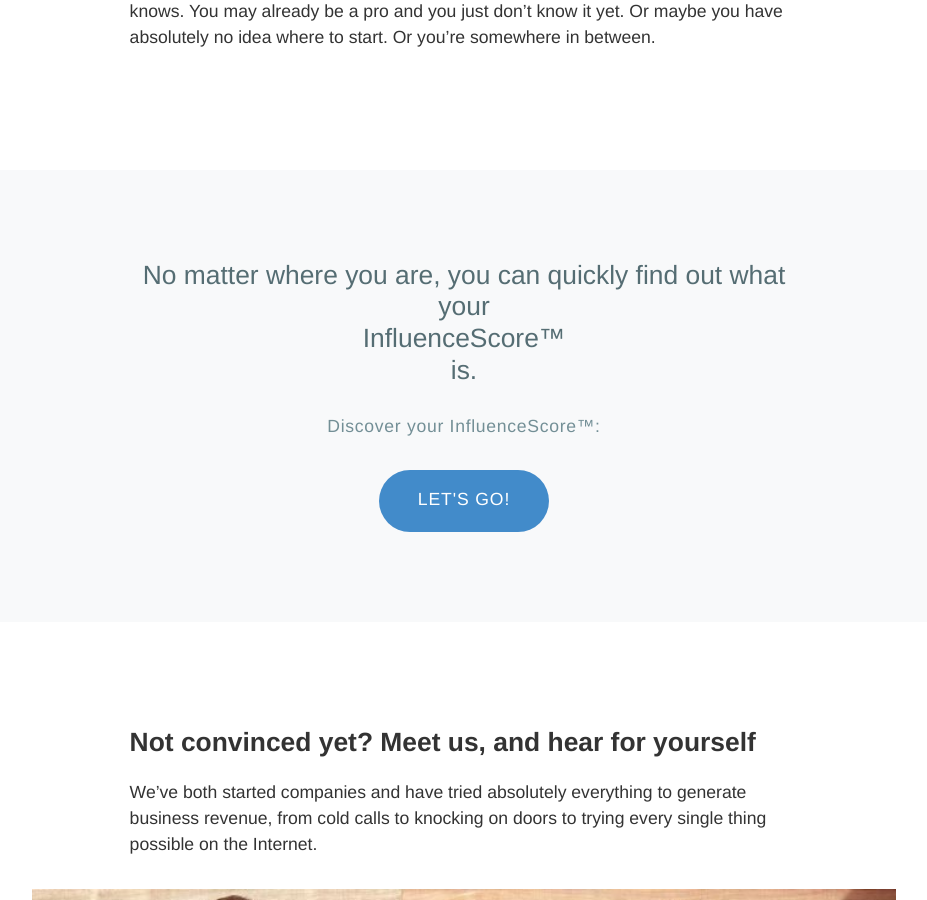
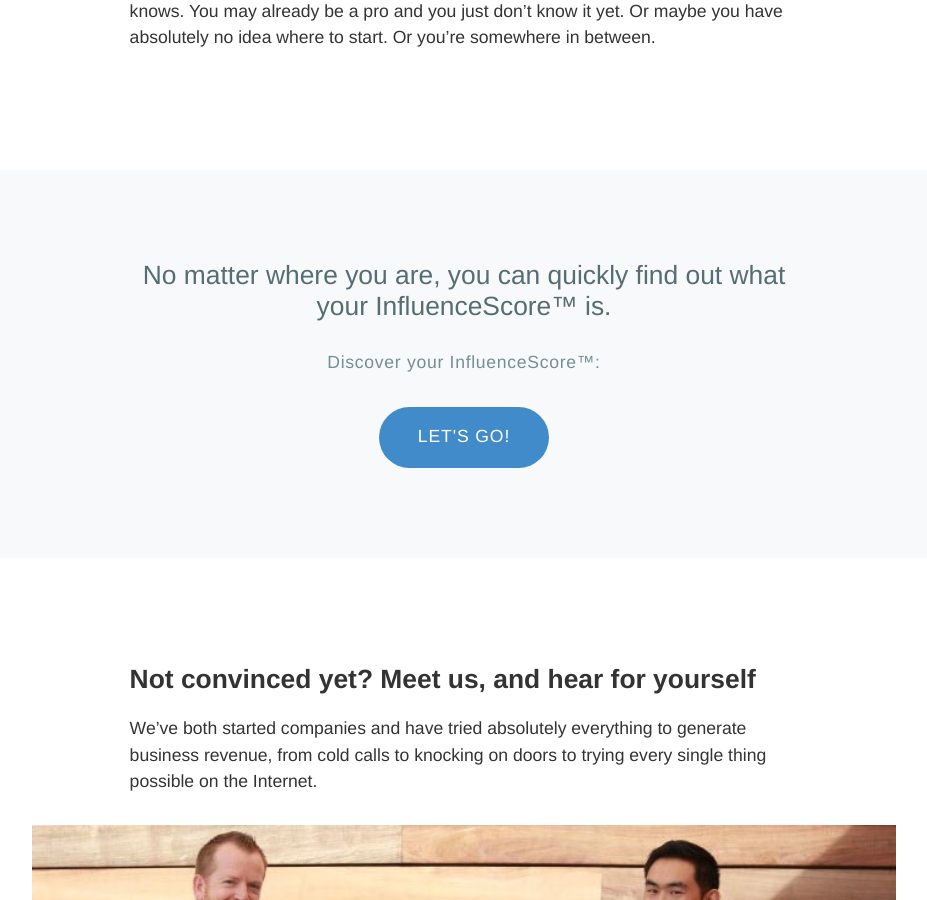
Before and after one commit to fairheadcreative/influencetree, a Jekyll site: the page built from about.html, in a window 1280 px wide and 900 px high, scrolled down 2249 px. Shown: the whole window, without its empty margins (176-1103 px from the left). Built offline with Jekyll 4.4.1, drawn with Linux system fonts in a browser that asks for light colours; Markdown is read by kramdown in place of the engine named in the settings; a script that is not in the unit is left out; some of the changed text lies outside the part shown.

Commit message:
Text updates

```diff
--- a/about.html
+++ b/about.html
@@ -50,7 +50,7 @@
 
 <section class="closing group tight single">
   <div class="container">
-    <h2 class="closing__title">No matter where you are, you can quickly find out what your <span>InfluenceScore™</span> is.</h2>
+    <h2 class="closing__title">No matter where you are, you can quickly find out what your InfluenceScore™ is.</h2>
     <p class="closing__lead">Discover your InfluenceScore™:</p>
     <a class="closing__cta button" href="you.html">Let's go!</a>
   </div>
@@ -77,6 +77,6 @@
   <div class="container">
     <h2 class="closing__title">Where do you stand with your brand?</h2>
     <p class="closing__lead">Ready to discover your InfluenceScore™? Take the quiz to see how you stand with your brand:</p>
-    <a class="closing__cta button" href="you.html">Find my score</a>
+    <a class="closing__cta button" href="you.html">Let’s Go</a>
   </div>
 </section>
```
